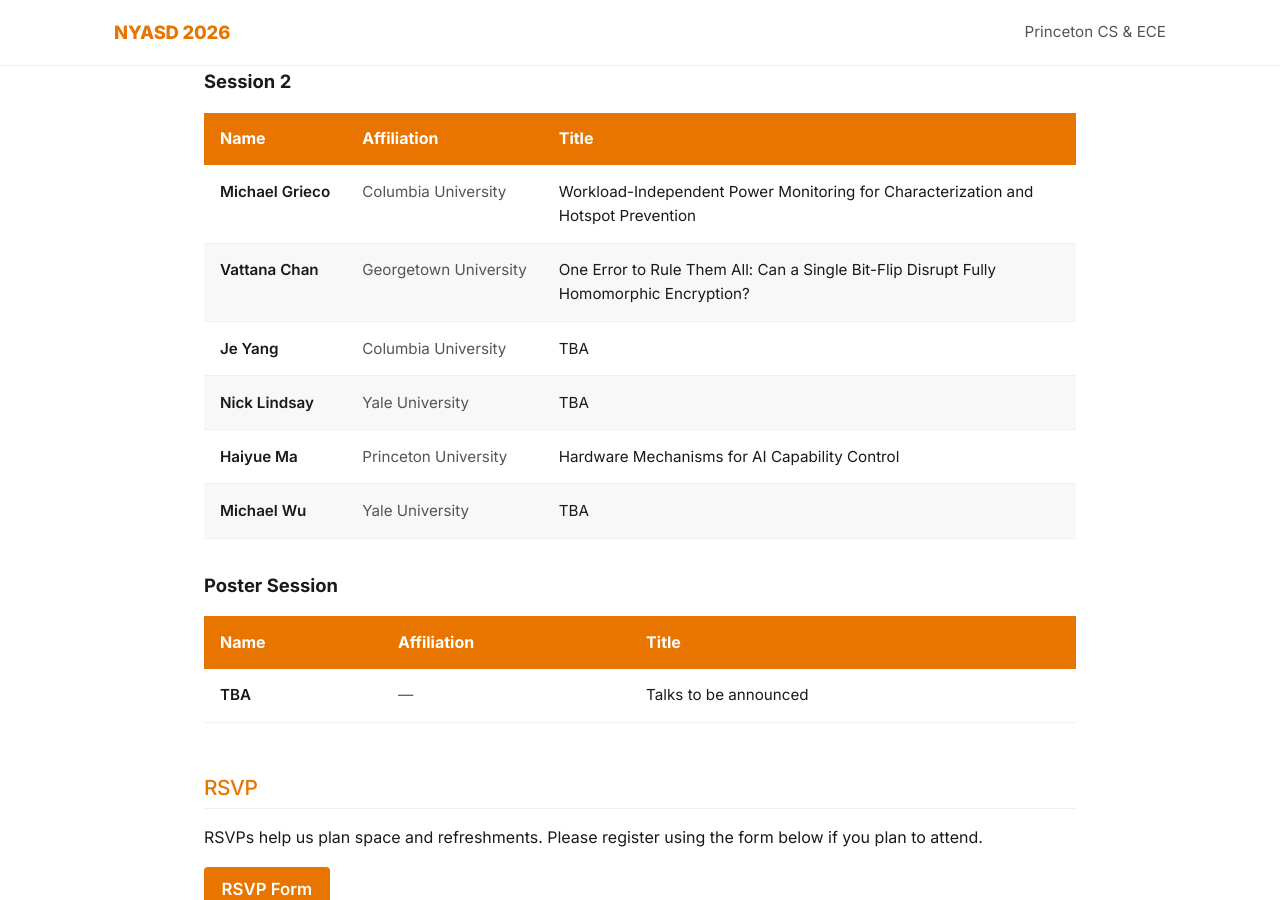
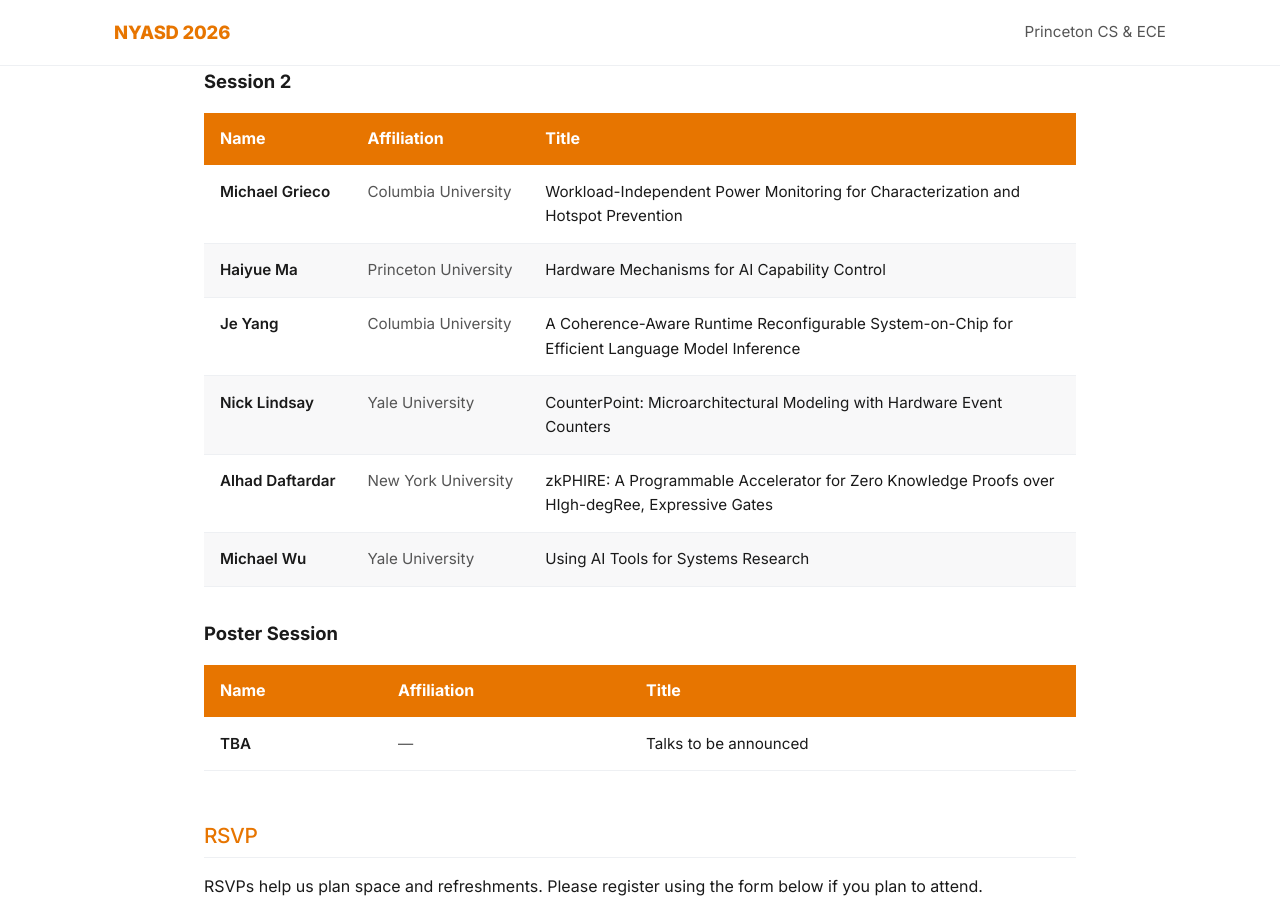
Before and after one commit to princetoncomputerarch/princetoncomputerarch.github.io, a Jekyll site: the page built from index.html, in a window 1280 px wide and 900 px high, scrolled down 2784 px. Built offline with Jekyll 4.4.1, drawn with Linux system fonts in a browser that asks for light colours.

Commit message:
Modify student presenters and their titles
Updated presenter information and titles for several students.

```diff
--- a/_data/students.yml
+++ b/_data/students.yml
@@ -40,21 +40,21 @@ sessions:
       - name: "Michael Grieco"
         affiliation: "Columbia University"
         title: "Workload-Independent Power Monitoring for Characterization and Hotspot Prevention"
-      - name: "Vattana Chan"
-        affiliation: "Georgetown University"
-        title: "One Error to Rule Them All: Can a Single Bit-Flip Disrupt Fully Homomorphic Encryption?"
-      - name: "Je Yang"
-        affiliation: "Columbia University"
-        title: "TBA"
-      - name: "Nick Lindsay"
-        affiliation: "Yale University"
-        title: "TBA"
       - name: "Haiyue Ma"
         affiliation: "Princeton University"
         title: "Hardware Mechanisms for AI Capability Control"
+      - name: "Je Yang"
+        affiliation: "Columbia University"
+        title: "A Coherence-Aware Runtime Reconfigurable System-on-Chip for Efficient Language Model Inference"
+      - name: "Nick Lindsay"
+        affiliation: "Yale University"
+        title: "CounterPoint: Microarchitectural Modeling with Hardware Event Counters"
+      - name: "Alhad Daftardar"
+        affiliation: "New York University"
+        title: "zkPHIRE: A Programmable Accelerator for Zero Knowledge Proofs over HIgh-degRee, Expressive Gates"
       - name: "Michael Wu"
         affiliation: "Yale University"
-        title: "TBA"
+        title: "Using AI Tools for Systems Research"
 
   - title: "Poster Session"
     presenters:
```
